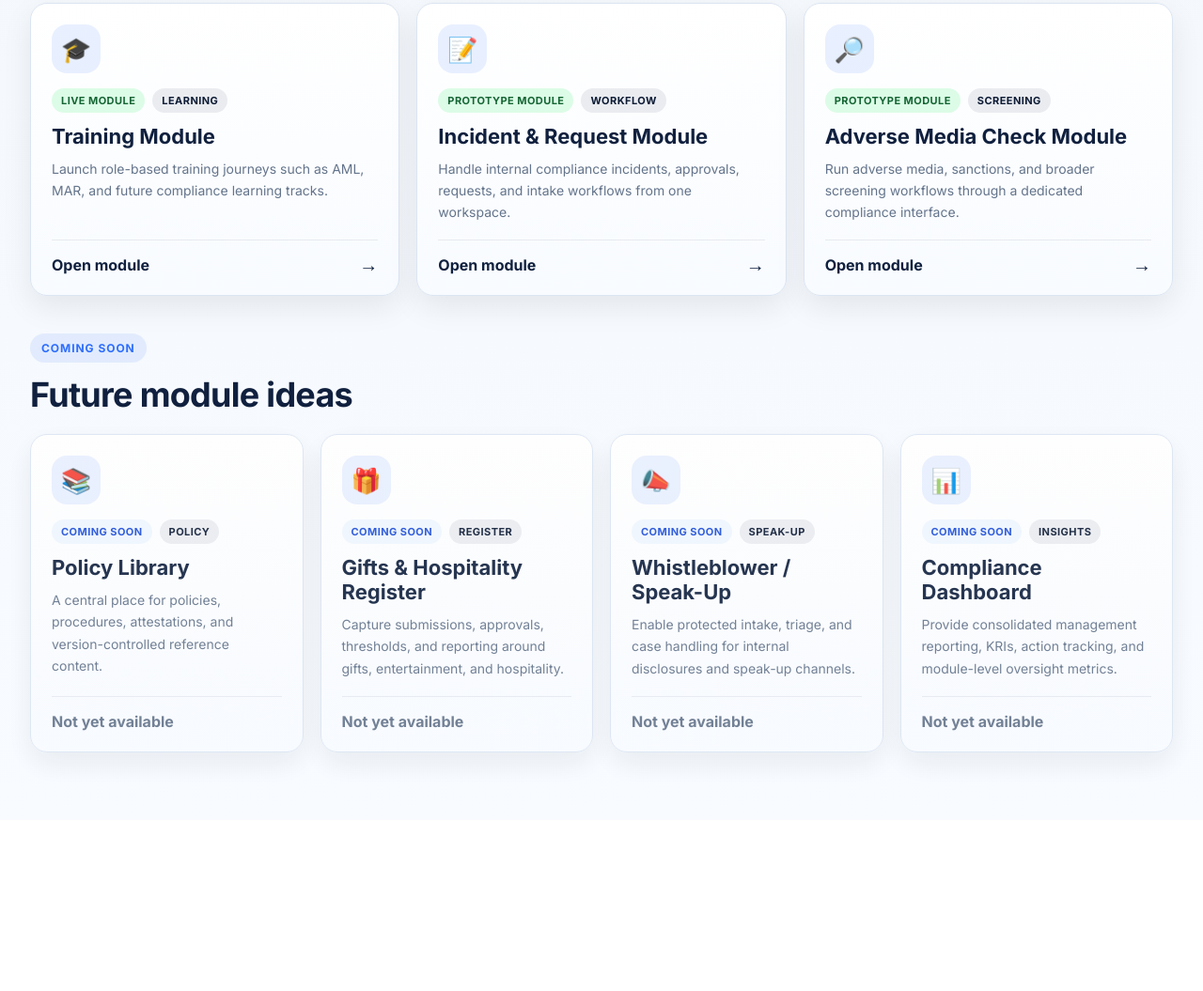
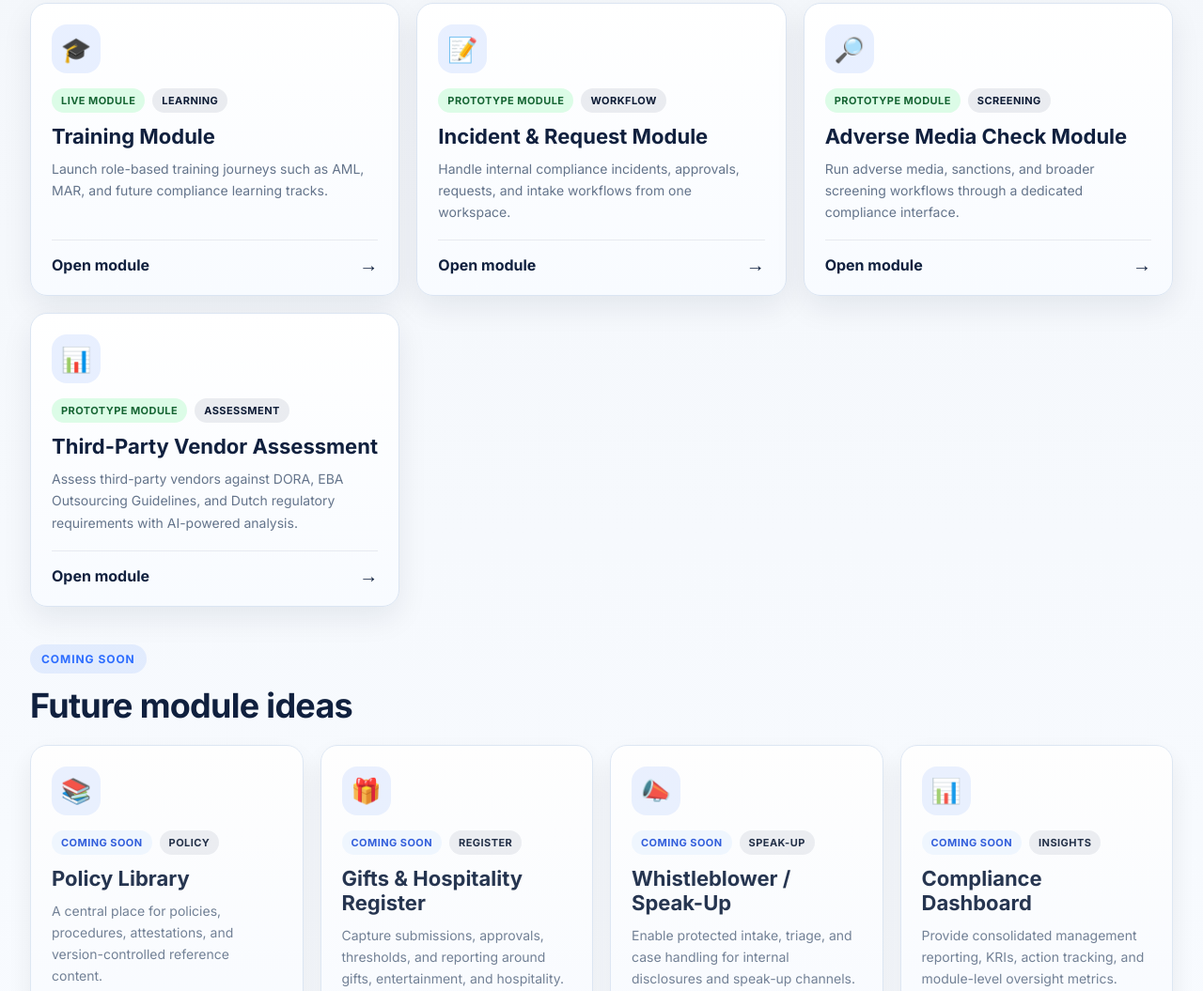
Before and after one commit to michaelsewalt-design/ComplianceasService-prototype, a website: page index.html in a window 1280 px wide. Shown: the part 712-1767 px from the top of the page at 94% size. Before the commit the page ends 1585 px from the top, so only its background shows below. Drawn offline with Linux system fonts and the light colour scheme; no server answers.

Commit message:
Add files via upload

```diff
--- a/index.html
+++ b/index.html
@@ -100,6 +100,21 @@
               </div>
               <h3>Adverse Media Check Module</h3>
               <p>Run adverse media, sanctions, and broader screening workflows through a dedicated compliance interface.</p>
+            </div>
+            <div class="module-footer">
+              <span>Open module</span>
+              <span class="arrow">→</span>
+            </div>
+          </a>
+          <a class="module-card active" href="/vendor-assessment" aria-label="Open Third-Party Vendor Assessment Module">
+            <div class="module-icon">📊</div>
+            <div class="module-body">
+              <div class="module-meta">
+                <span class="status live">Prototype module</span>
+                <span class="surface-tag">Assessment</span>
+              </div>
+              <h3>Third-Party Vendor Assessment</h3>
+              <p>Assess third-party vendors against DORA, EBA Outsourcing Guidelines, and Dutch regulatory requirements with AI-powered analysis.</p>
             </div>
             <div class="module-footer">
               <span>Open module</span>
```
Also changed, not shown: vercel.json.
